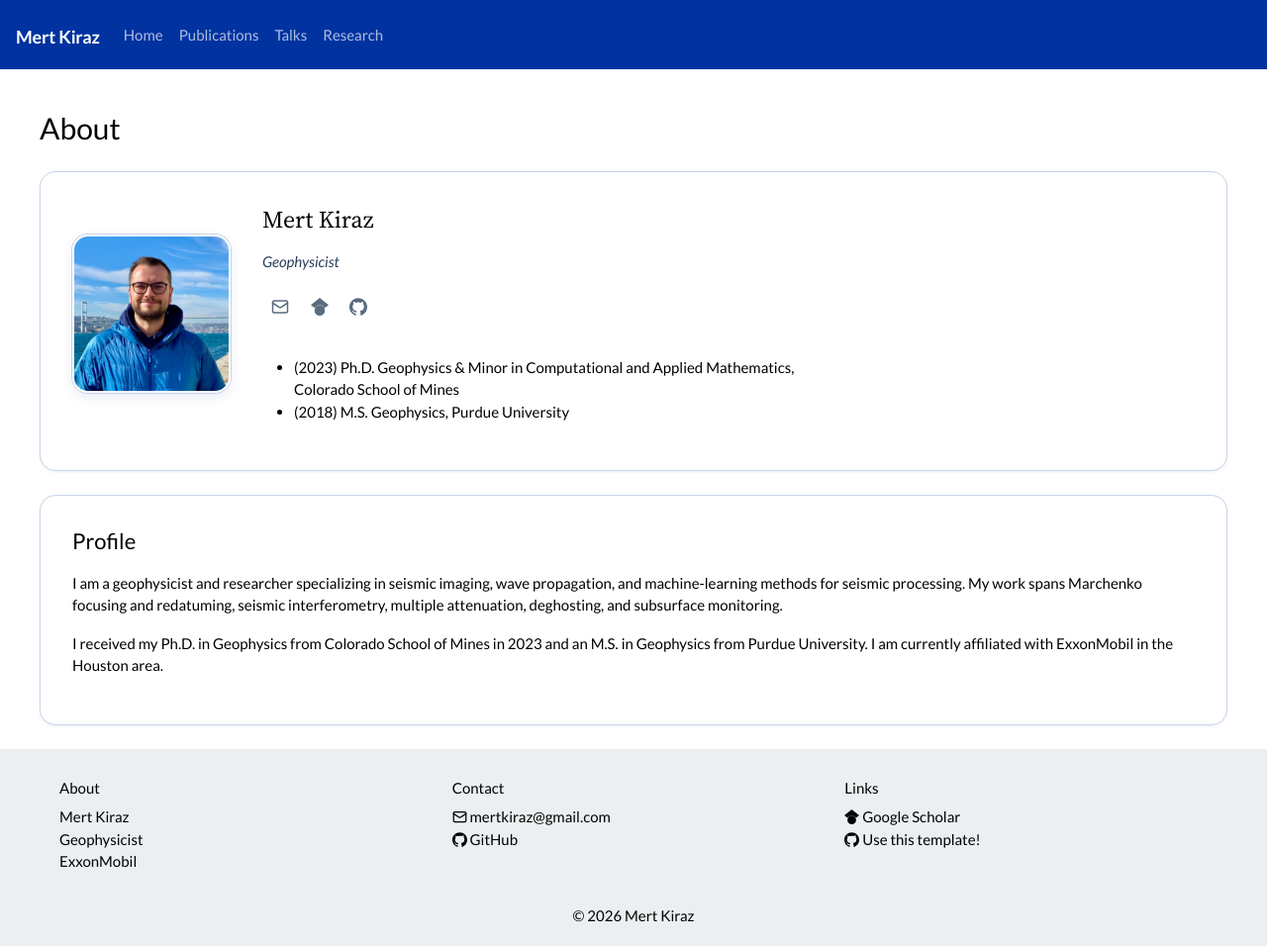
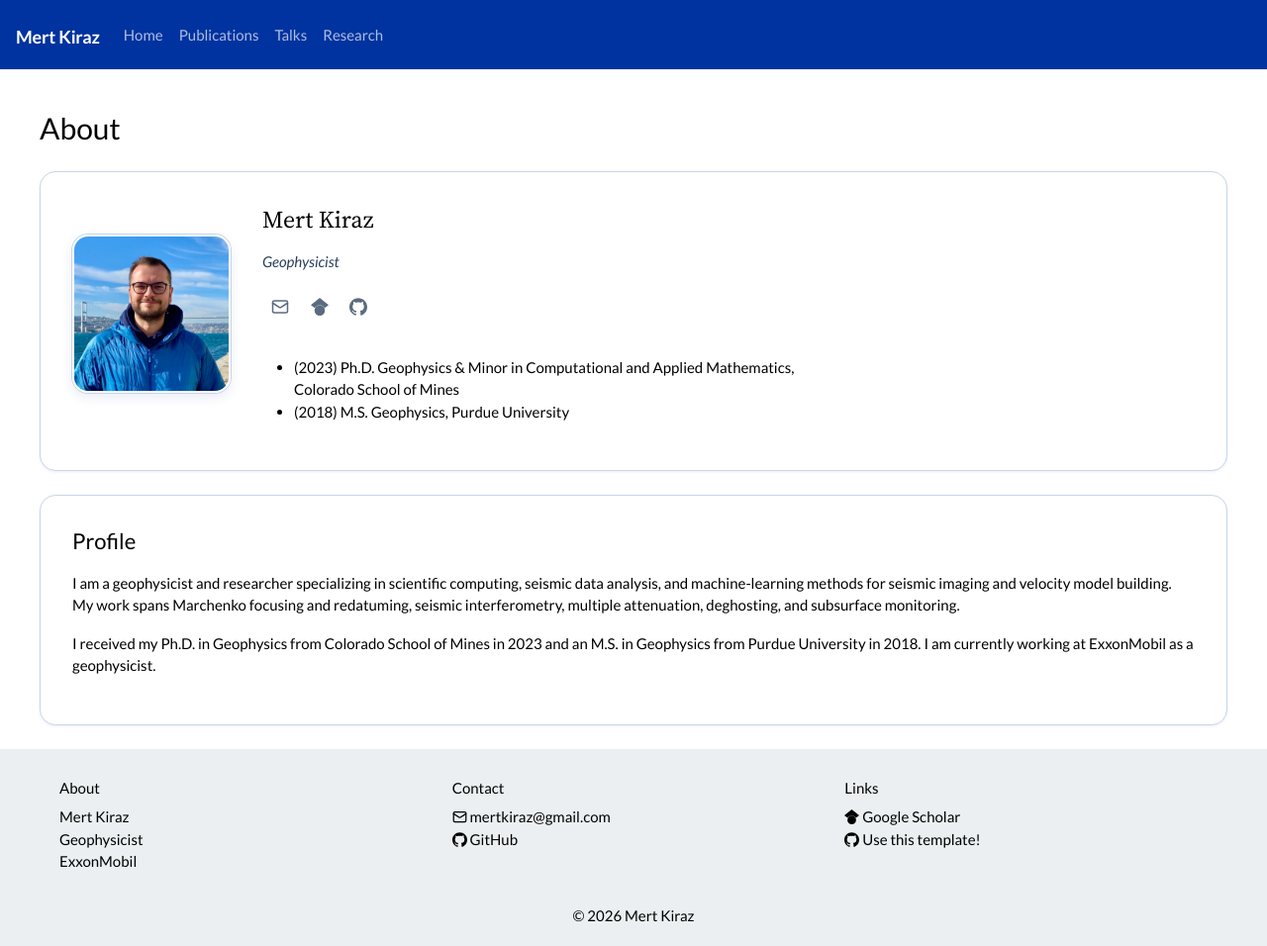
Before and after one commit to mertsinanrecepkiraz/mertsinanrecepkiraz.github.io, a Jekyll site: the page built from _pages/about.md, in a window 1280 px wide. Shown: the whole page at 99% size. Built offline with Jekyll 4.4.1, drawn with Linux system fonts in a browser that asks for light colours.

Commit message:
Update about.md

```diff
--- a/_pages/about.md
+++ b/_pages/about.md
@@ -32,8 +32,8 @@ permalink: /about/
 
 <div class="section-card">
 <h3>Profile</h3>
-<p>I am a geophysicist and researcher specializing in seismic imaging, wave propagation, and machine-learning methods for seismic processing. My work spans Marchenko focusing and redatuming, seismic interferometry, multiple attenuation, deghosting, and subsurface monitoring.</p>
-<p>I received my Ph.D. in Geophysics from Colorado School of Mines in 2023 and an M.S. in Geophysics from Purdue University. I am currently affiliated with ExxonMobil in the Houston area.</p>
+<p>I am a geophysicist and researcher specializing in scientific computing, seismic data analysis, and machine-learning methods for seismic imaging and velocity model building. My work spans Marchenko focusing and redatuming, seismic interferometry, multiple attenuation, deghosting, and subsurface monitoring.</p>
+<p>I received my Ph.D. in Geophysics from Colorado School of Mines in 2023 and an M.S. in Geophysics from Purdue University in 2018. I am currently working at ExxonMobil as a geophysicist.</p>
 </div>
 
 {% if site.data.grants %}
```
